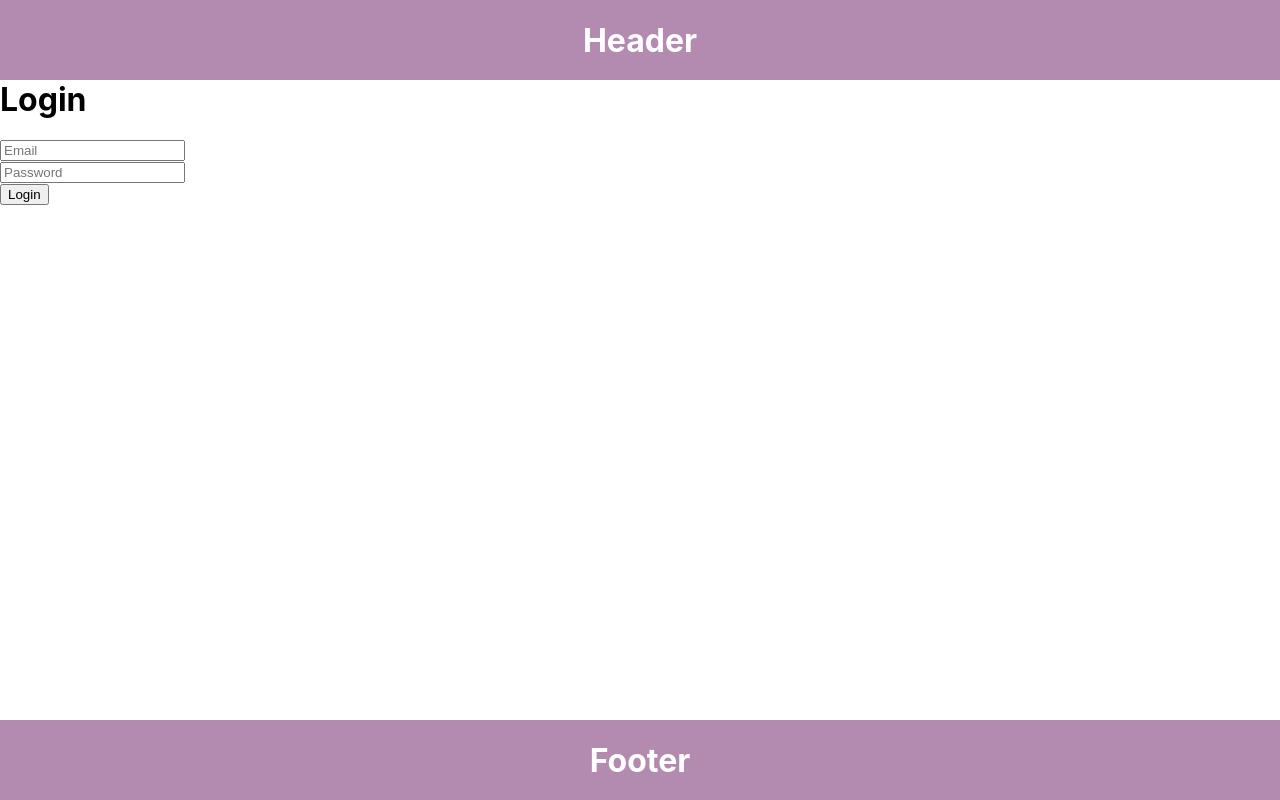
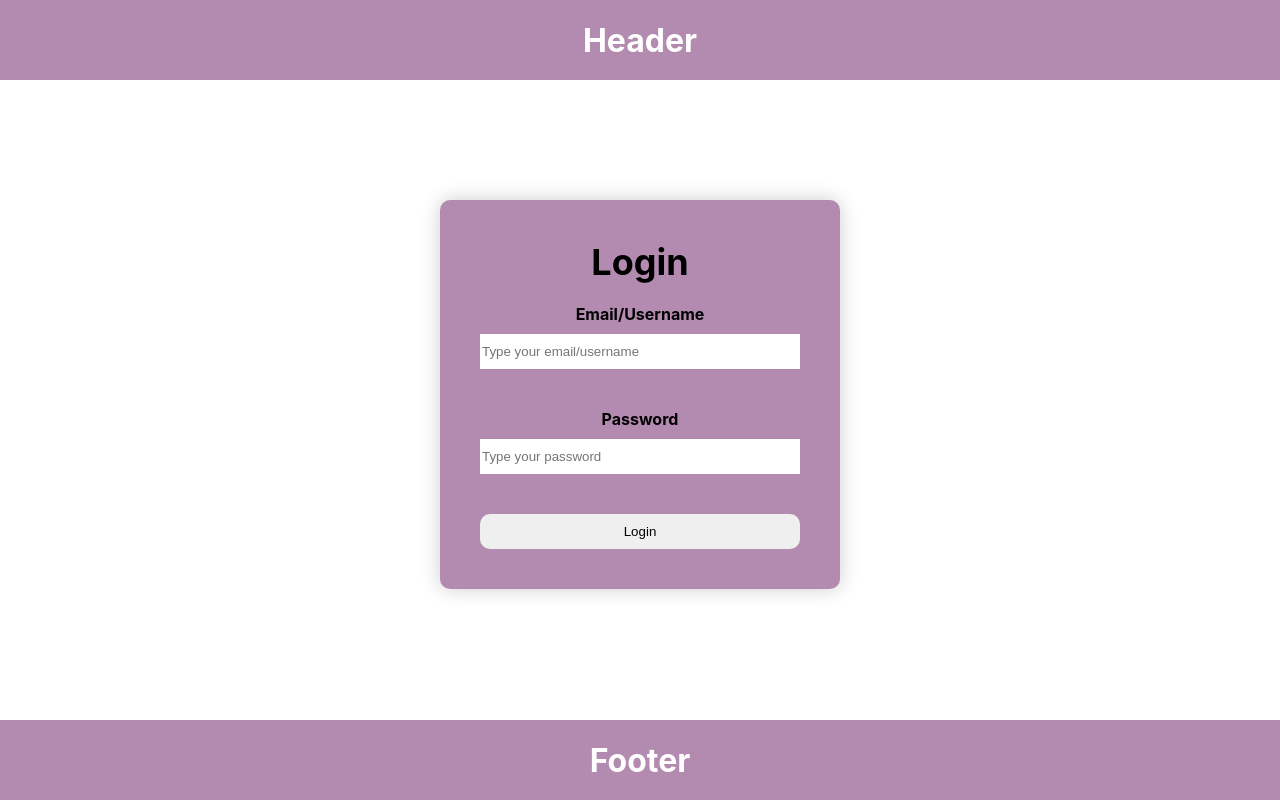
Before and after one commit to ThomasKWWong/simple-login, a React (Create React App) app in the folder client/: page /login in a window 1280 px wide. Built offline with nearby package versions, Linux system fonts and the light colour scheme.

Commit message:
login page designed and aligned

```diff
--- a/client/src/App.css
+++ b/client/src/App.css
@@ -15,3 +15,8 @@ div
     height: 100vh;
     width: 100%;
 }
+
+body
+{
+    text-align: center;
+}
--- a/client/src/components/Login.js
+++ b/client/src/components/Login.js
@@ -1,18 +1,45 @@
-import React from 'react';
-import { SButton, SForm, SFormControl, SFormTitle, SInput, SLabel } from './styles'
+import React, { useState } from 'react';
+import { SButton, SForm, SFormControl, SFormTitle, SInput, SLabel, SDiv } from './styles'
 
 const Login = () => {
+    const [email, setEmail] = useState('');
+    const [password, setPassword] = useState('');
+
+    async function loginUser(event) {
+        event.preventDefault();
+        const response = await fetch("/api/login", {
+            method: 'POST',
+            headers: {
+                'Content-Type': 'application/json',
+            },
+            body: JSON.stringify({
+                email,
+                password,
+            }),
+        })
+
+        const data = await response.json();
+
+        //add some condition with successful login
+        if(data.user){
+            sessionStorage.setItem('token', data.user);
+            window.location.href = '/welcome';
+        }
+    }
+
     return(
-    <SForm>
+    <SDiv>
+    <SForm onSubmit={loginUser}>
         <SFormTitle>Login</SFormTitle> <br/>
         <SFormControl>
             <SLabel>Email/Username</SLabel> <br/>
-            <SInput placeholder="Type your email/username"/><br/>
+            <SInput value= {email} onChange={(e) => setEmail(e.target.value)} placeholder="Type your email/username"/><br/>
             <SLabel>Password</SLabel><br/>
-            <SInput placeholder='Type your password'/><br/>
+            <SInput value= {password} onChange={(e) => setPassword(e.target.value)} placeholder='Type your password'/><br/>
         </SFormControl>
-        <SButton>Login</SButton>
+        <SButton type = "submit">Login</SButton>
     </SForm>
+    </SDiv>
     )
 };
 
--- a/client/src/components/styles.js
+++ b/client/src/components/styles.js
@@ -35,6 +35,7 @@ export const FootDiv = styled.div`
 `;
 
 export const SForm = styled.form`
+    display: inline-block;
     width: 100%;
     max-width: 400px;
     padding: 40px;
@@ -56,6 +57,7 @@ export const SFormControl = styled.span`
 export const SLabel = styled.label`
     font-size: 16px;
     font-weight: bold;
+    color: black;
 `;
 
 export const SInput = styled.input`
@@ -82,3 +84,8 @@ export const SButton = styled.button`
         background-color: #dbdbdb;
     }
 `;
+
+export const SDiv = styled.div`
+    position:fixed;
+    top:25%;
+`
--- a/client/src/pages/Login.js
+++ b/client/src/pages/Login.js
@@ -1,46 +1,14 @@
-import React, { useState } from 'react';
+import React from 'react';
 import Header from "../components/Header"
 import Footer from "../components/Footer"
-// import Login from "../components/Login"
+import Login from "../components/Login"
 import "../App.css";
 
 function App() {
-    // const [username, setUsername] = useState('');
-    const [email, setEmail] = useState('');
-    const [password, setPassword] = useState('');
-
-    async function loginUser(event) {
-        event.preventDefault();
-        const response = await fetch("/api/login", {
-            method: 'POST',
-            headers: {
-                'Content-Type': 'application/json',
-            },
-            body: JSON.stringify({
-                email,
-                password,
-            }),
-        })
-
-        const data = await response.json();
-
-        //add some condition with successful login
-        if(data.user){
-            sessionStorage.setItem('token', data.user);
-            window.location.href = '/welcome';
-        }
-    }
-
     return (
         <div>
             <Header/>
-            <h1>Login</h1>
-            <br/>
-            <form onSubmit={loginUser}>
-                <input value = {email} onChange={(e) => setEmail(e.target.value)} type = "text" placeholder="Email"/><br/>
-                <input value = {password} onChange={(e) => setPassword(e.target.value)} type = "text" placeholder="Password"/> <br/>
-                <input type = "submit" value = "Login" />
-            </form>
+            <Login/>
             <Footer/>
         </div>
     )
```
